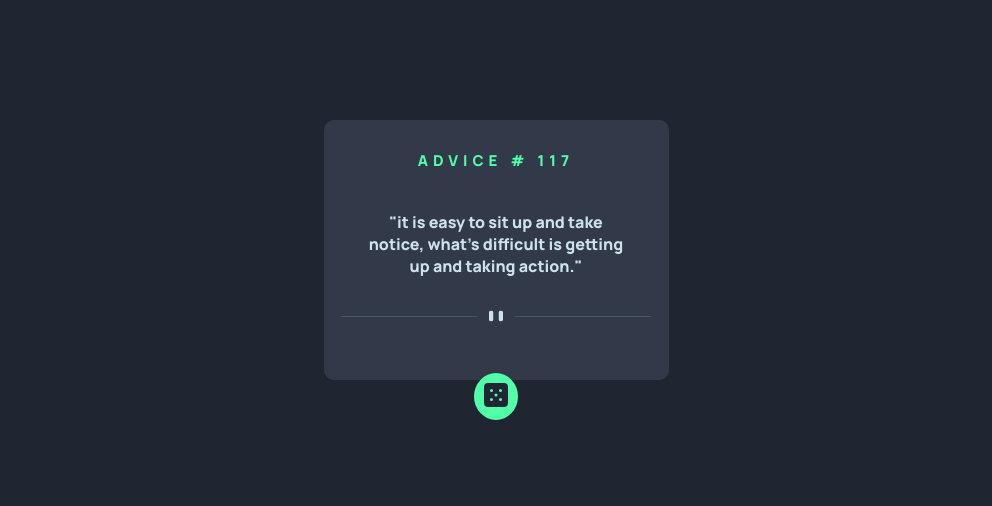
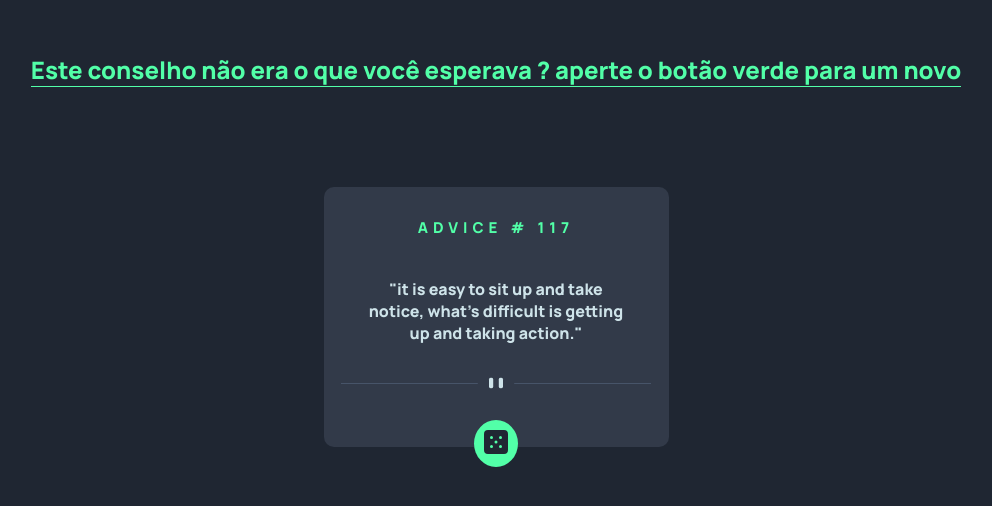
Before and after one commit to jesse-springman/teste-API, a plain HTML site: page index.html in a window 1280 px wide. Shown: the part 150-656 px from the top of the page, without its empty margins (144-1136 px from the left). Drawn offline with Linux system fonts and the light colour scheme.

Commit message:
ajuste no titulo

```diff
--- a/index.html
+++ b/index.html
@@ -4,7 +4,7 @@
 <head>
     <meta charset="UTF-8">
     <meta name="viewport" content="width=device-width, initial-scale=1.0">
-    <title>Exercício 2</title>
+    <title>Gerador de Conselhos</title>
     <link rel="stylesheet" href="./src/css/reset.css">
     <link rel="stylesheet" href="./src/css/var.css">
     <link rel="stylesheet" href="./src/css/style.css">
@@ -14,6 +14,14 @@
 
 <body>
     <main class="container">
+
+        <div class="conteudo">
+        <h2 class="descricao">
+          Este conselho não era o que você esperava ? aperte o botão verde para um novo
+        </h2>
+
+
+
         <div class="card">
             <div class="superior">
                 <p class="verde" id="titulo">ADVICE # 117</p>
@@ -33,7 +41,7 @@
                 <img src="./src/imagens/icon-dice.svg" alt="icone">
             </button>
 
-
+        </div>
         </div>
     </main>
     <script src="./src/js/conselhos.js"></script>
--- a/src/css/style.css
+++ b/src/css/style.css
@@ -13,6 +13,19 @@ body{
     height: 100vh;
     align-items:center ;
     justify-content: center;
+}
+
+.conteudo{
+    display: flex;
+    flex-direction: column;
+    align-items: center;
+}
+
+.descricao{
+margin-bottom: 100px;
+border-bottom: 1px solid;
+color: var(--detalhe);
+text-align: center;
 }
 
 .card{
@@ -50,8 +63,9 @@ body{
    background-color: var(--detalhe) ;
    margin-top: 23px;
    border: none;
-   position: fixed;
-   bottom: 230px;
+   position: absolute;
+   top: 210px;
+
 }
 
 
@@ -72,6 +86,8 @@ body{
         height: 310px;
         width: 385px;
     }
+
+
     .card p{
         font-size: 21px;
     }
```
Also changed, not shown: src/imagens/conselhos.gif (added), 1 other file.
